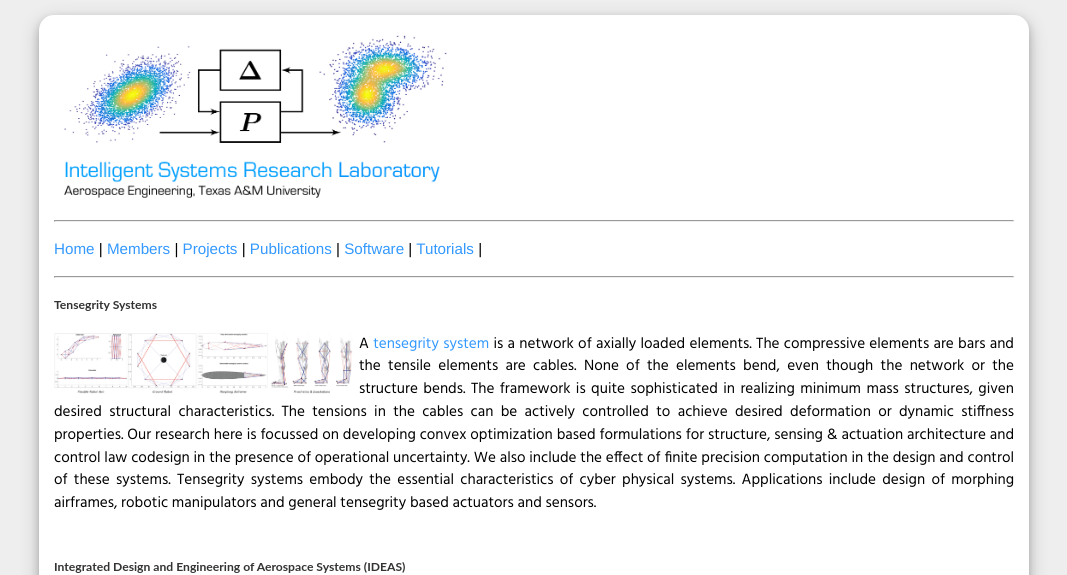
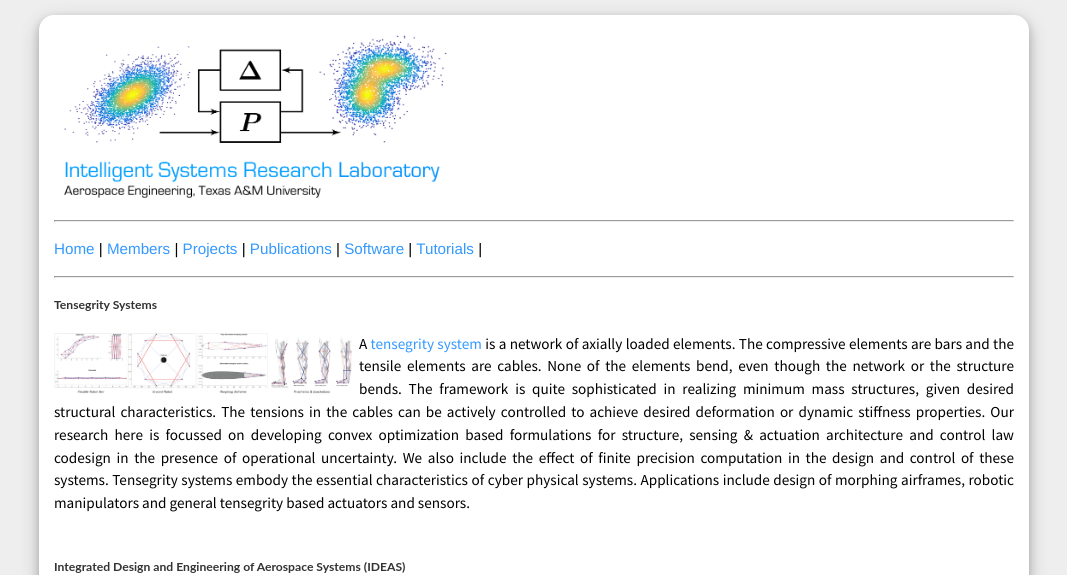
Before and after one commit to isrlab/isrlab.github.io, a Jekyll site: the page built from _pages/research.md, in a window 1280 px wide. Shown: the top 575 px of the page, without its empty margins (106-1173 px from the left). Built offline with Jekyll 4.4.1, drawn with Linux system fonts in a browser that asks for light colours; our own code applies the rules of GitHub Pages for plain Markdown files; formulas are drawn with MathJax 3; grey boxes are pictures that could not be loaded.

Commit message:
Update uqLab.css

```diff
--- a/css/uqLab.css
+++ b/css/uqLab.css
@@ -1,13 +1,13 @@
 
 li {
-  font-family: 'Hind', sans-serif;
+  font-family: 'Source Sans Pro', sans-serif;
   font-size: 100%;
   border: none;
 }
 
 
 body {
-	font-family: 'Hind', sans-serif;
+	font-family: 'Source Sans Pro', sans-serif;
 	font-size: 95%;
 	margin: 1em;
 	background-color: #EEEEEE;
```
